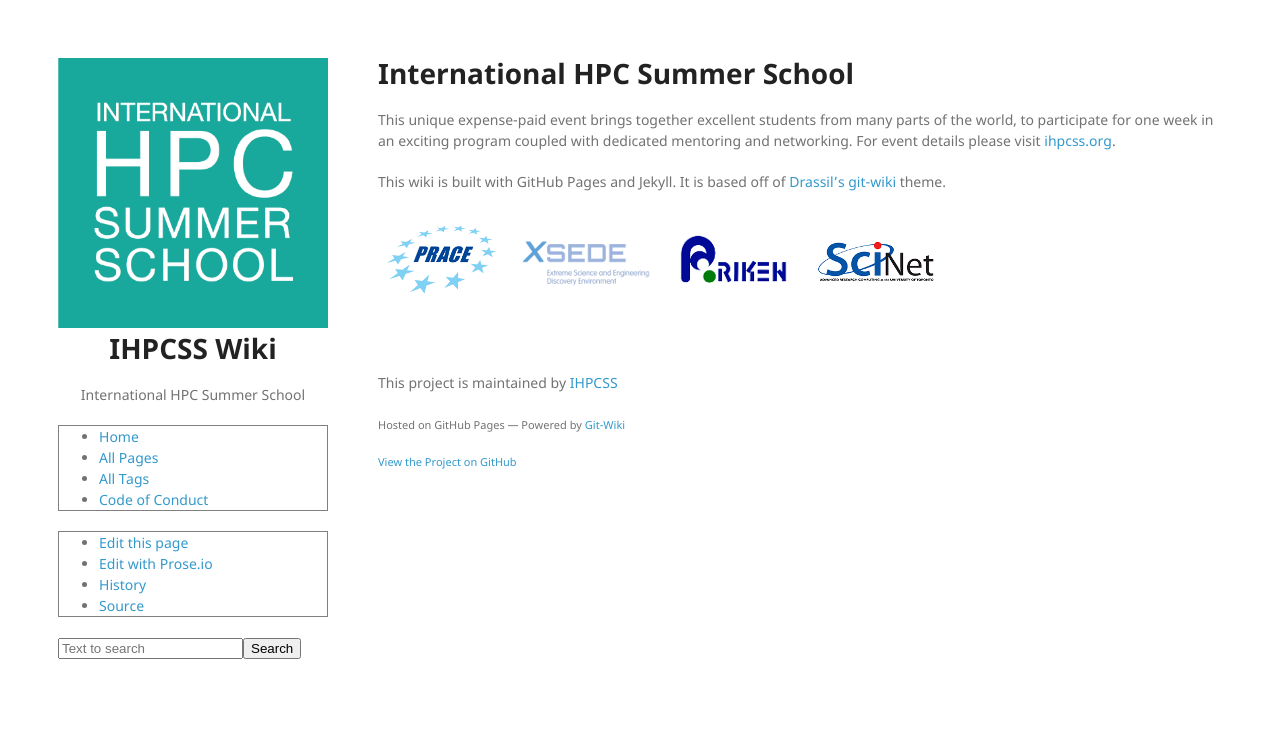
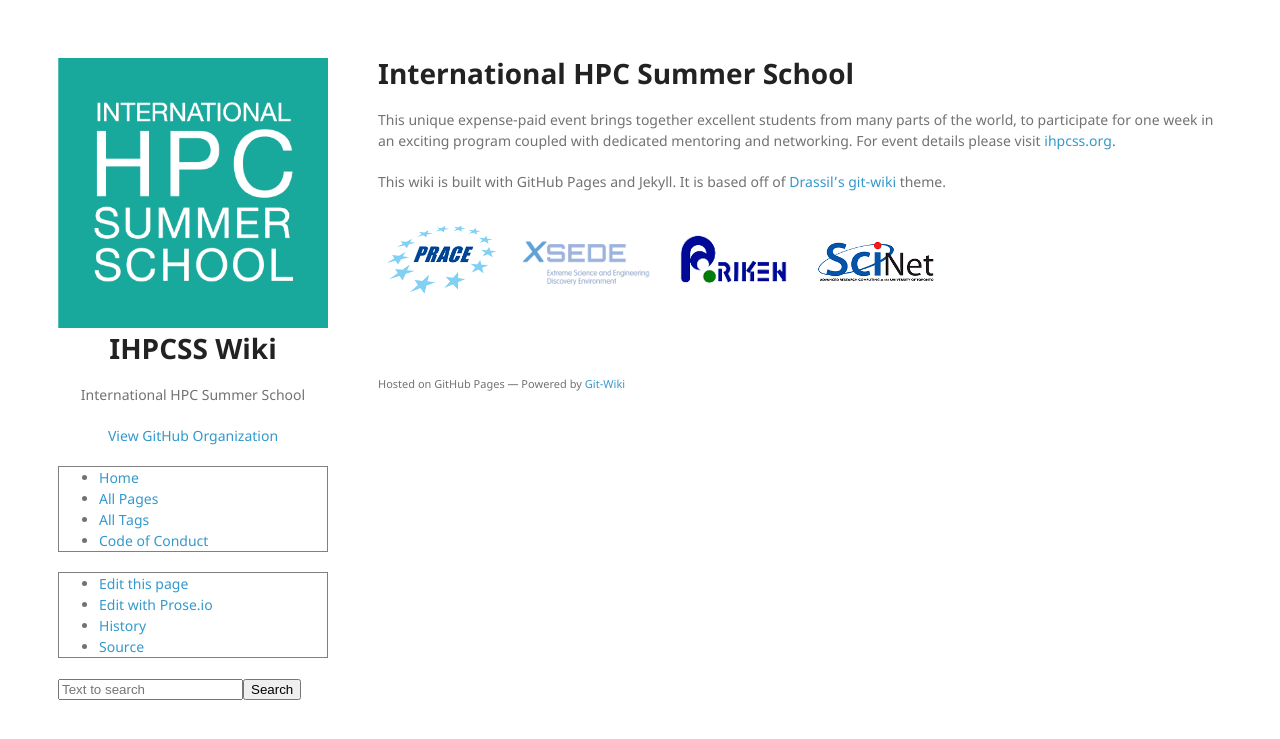
Before and after one commit to IHPCSS/ihpcss-wiki, a Jekyll site: the page built from index.md, in a window 1280 px wide. Shown: the top 739 px of the page. Built offline with Jekyll 4.4.1, drawn with Linux system fonts in a browser that asks for light colours; nearby versions of some CDN libraries; our own code applies the rules of GitHub Pages for plain Markdown files.

Commit message:
removed user_page stuff

```diff
--- a/_layouts/default.html
+++ b/_layouts/default.html
@@ -34,9 +34,7 @@
           </a>
           <p>{{ site.description | default: site.github.project_tagline }}</p>
 
-          {% if site.github.is_user_page %}
           <p class="view"><a href="{{ site.github.owner_url }}">View GitHub Organization</a></p>
-          {% endif %}
 
           {% if site.show_downloads %}
           <ul class="downloads">
@@ -70,13 +68,7 @@
             {% include footer.html %}
         {% endif %}
 
-        {% if site.github.is_project_page %}
-        <p>This project is maintained by <a href="{{ site.github.owner_url }}">{{ site.github.owner_name }}</a></p>
-        {% endif %}
         <p><small>Hosted on GitHub Pages &mdash; Powered by <a href="https://github.com/Drassil/git-wiki">Git-Wiki</a> </p>
-        {% if site.github.is_project_page %}
-          <p class="view"><a href="{{ site.github.repository_url }}">View the Project on GitHub <small>{{ github_name }}</small></a></p>
-        {% endif %}
       </footer>
     </div>
     <script src="{{ '/assets/js/scale.fix.js' | relative_url }}"></script>
```
